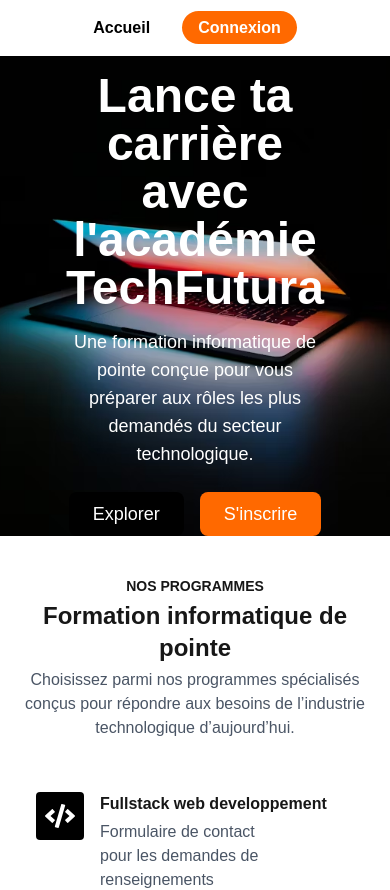
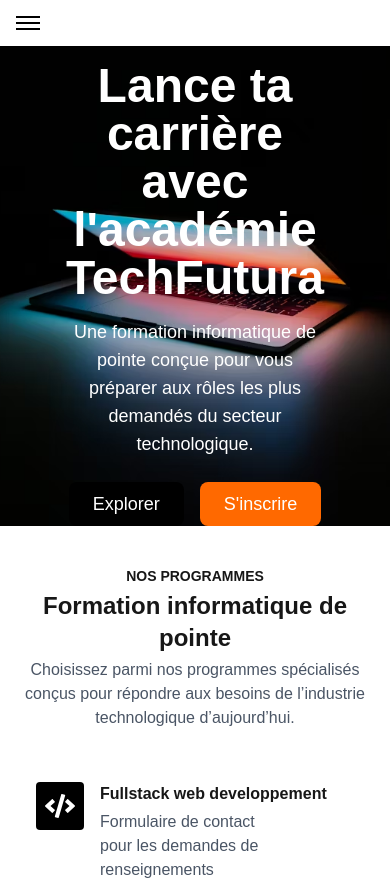
Before and after one commit to Leoratz/PortfolioCDI, a Next.js app in the folder front/: page / in a window 390 px wide. Shown: the top 890 px of the page. Built offline with nearby package versions, Linux system fonts and the light colour scheme; no server answers.

Commit message:
student page + responsive + menu burger

```diff
--- a/front/app/admin/guest/page.tsx
+++ b/front/app/admin/guest/page.tsx
@@ -17,7 +17,7 @@ export default function ContactMessagesList() {
       id: 1,
       name: "Camille Dupont",
       email: "camille@example.com",
-      message: "Bonjour, j’aimerais en savoir plus sur l’admission.",
+      message: "Bonjour, j'aimerais en savoir plus sur l'admission.",
     },
     {
       id: 2,
--- a/front/app/admin/students/add/page.tsx
+++ /dev/null
@@ -1,82 +0,0 @@
-"use client";
-import React from "react";
-
-export default function AddStudent() {
-  return (
-    <main>
-      <div className="flex items-center justify-center min-h-screen bg-gray-100">
-        <section
-          className="bg-white p-8 rounded shadow-md w-full max-w-md"
-          aria-labelledby="add-student-title"
-        >
-          <h1
-            id="add-student-title"
-            className="text-black font-extrabold flex justify-center mb-8 text-2xl"
-            tabIndex={0}
-          >
-            Ajouter un étudiant
-          </h1>
-          <form
-            method="POST"
-            action="/api/students"
-            className="flex flex-col gap-4"
-            aria-label="Formulaire d'ajout d'étudiant"
-            aria-describedby="add-student-desc"
-            autoComplete="off"
-          >
-            <p id="add-student-desc" className="sr-only">
-              Remplissez ce formulaire pour ajouter un nouvel étudiant.
-            </p>
-            <div>
-              <label htmlFor="nom" className="text-black font-semibold block">
-                Nom <span className="text-red-500">*</span>
-              </label>
-              <input
-                type="text"
-                id="nom"
-                name="nom"
-                className="border border-gray-300 rounded px-3 py-2 text-black w-full"
-                required
-                aria-required="true"
-                aria-label="Nom de l'étudiant"
-              />
-            </div>
-            <div>
-              <label htmlFor="prenom" className="text-black font-semibold block">
-                Prénom <span className="text-red-500">*</span>
-              </label>
-              <input
-                type="text"
-                id="prenom"
-                name="prenom"
-                className="border border-gray-300 rounded px-3 py-2 text-black w-full"
-                required
-                aria-required="true"
-                aria-label="Prénom de l'étudiant"
-              />
-            </div>
-            <div>
-              <label htmlFor="github" className="text-black font-semibold block">
-                GitHub <span className="text-gray-400">(optionnel)</span>
-              </label>
-              <input
-                type="text"
-                id="github"
-                name="github"
-                className="border border-gray-300 rounded px-3 py-2 text-black w-full"
-                aria-label="Profil GitHub de l'étudiant"
-              />
-            </div>
-            <button
-              type="submit"
-              className="bg-orange-500 rounded px-4 py-2 hover:bg-orange-600 transition-colors text-white font-semibold"
-              aria-label="Ajouter l'étudiant"
-            >
-              Ajouter
-            </button>
-          </form>
-        </section>
-      </div>
-    </main>
-  );
-}
--- a/front/app/project/[id]/page.tsx
+++ b/front/app/project/[id]/page.tsx
@@ -36,12 +36,12 @@ export default function ProjectDetails() {
       tabIndex={0}
     >
       <div
-        className="bg-white p-7 rounded shadow-md w-full max-w-4xl my-8"
+        className="bg-white p-4 sm:p-7 rounded shadow-md w-full max-w-4xl my-8"
         aria-label="Détails du projet"
         aria-describedby="project-details-desc"
       >
         <h1
-          className="text-2xl font-bold mb-5 text-center text-black"
+          className="sm:text-2xl text-xl font-bold mb-5 text-center text-black"
           id="project-details-title"
           tabIndex={0}
         >
@@ -139,7 +139,7 @@ export default function ProjectDetails() {
               >
                 Galerie :
               </p>
-
+              <div className="grid grid-cols-1 sm:grid-cols-2 md:grid-cols-3 gap-4">
                 {project?.medias?.map((medium) => (
                   <div key={medium.id}>
                     <Image
@@ -156,5 +156,6 @@ export default function ProjectDetails() {
           </div>
         </div>
       </div>
+    </div>
   );
 }
--- /dev/null
+++ b/front/app/students/add/page.tsx
@@ -0,0 +1,80 @@
+"use client";
+import React from "react";
+
+export default function AddStudent() {
+  return (
+    <main className="min-h-screen w-full flex items-center justify-center bg-gray-100">
+      <section
+        className="bg-white p-8 rounded shadow-md w-full h-full max-w-2xl flex flex-col justify-center"
+        aria-labelledby="add-student-title"
+      >
+        <h1
+          id="add-student-title"
+          className="text-black font-extrabold flex justify-center mb-8 text-2xl"
+          tabIndex={0}
+        >
+          Ajouter un étudiant
+        </h1>
+        <form
+          method="POST"
+          action="/api/students"
+          className="flex flex-col gap-4 w-full"
+          aria-label="Formulaire d'ajout d'étudiant"
+          aria-describedby="add-student-desc"
+          autoComplete="off"
+        >
+          <p id="add-student-desc" className="sr-only">
+            Remplissez ce formulaire pour ajouter un nouvel étudiant.
+          </p>
+          <div>
+            <label htmlFor="nom" className="text-black font-semibold block">
+              Nom <span className="text-red-500">*</span>
+            </label>
+            <input
+              type="text"
+              id="nom"
+              name="nom"
+              className="border border-gray-300 rounded px-3 py-2 text-black w-full"
+              required
+              aria-required="true"
+              aria-label="Nom de l'étudiant"
+            />
+          </div>
+          <div>
+            <label htmlFor="prenom" className="text-black font-semibold block">
+              Prénom <span className="text-red-500">*</span>
+            </label>
+            <input
+              type="text"
+              id="prenom"
+              name="prenom"
+              className="border border-gray-300 rounded px-3 py-2 text-black w-full"
+              required
+              aria-required="true"
+              aria-label="Prénom de l'étudiant"
+            />
+          </div>
+          <div>
+            <label htmlFor="github" className="text-black font-semibold block">
+              GitHub
+            </label>
+            <input
+              type="text"
+              id="github"
+              name="github"
+              className="border border-gray-300 rounded px-3 py-2 text-black w-full"
+              aria-label="Profil GitHub de l'étudiant"
+            />
+          </div>
+          <button
+            type="submit"
+            className="bg-orange-500 rounded px-4 py-2 hover:bg-orange-600 transition-colors text-white font-semibold w-full"
+            aria-label="Ajouter l'étudiant"
+          >
+            Ajouter
+          </button>
+        </form>
+      </section>
+    </main>
+  );
+}
--- a/front/components/Menu.tsx
+++ b/front/components/Menu.tsx
@@ -2,21 +2,53 @@
 
 import Link from "next/link";
 import { useAuth } from "@/context/AuthContext";
+import { useState } from "react";
 
 export default function Menu() {
   const { isLogged, logoutUser } = useAuth();
+  const [open, setOpen] = useState(false);
 
   const handleLogout = async () => {
     await logoutUser();
-  }
+  };
 
   return (
-    <nav
-      className="bg-white shadow-md py-4"
-      aria-label="Menu principal"
-    >
+    <nav className="bg-white shadow-md py-4" aria-label="Menu principal">
+      {/* Hamburger for mobile */}
+      <div className="flex justify-between items-center px-4 sm:px-8 md:px-16 lg:px-32">
+        <button
+          className="sm:hidden flex flex-col justify-center items-center"
+          aria-label={open ? "Fermer le menu" : "Ouvrir le menu"}
+          aria-expanded={open}
+          aria-controls="main-menu"
+          onClick={() => setOpen(!open)}
+        >
+          <span
+            className={`block w-6 h-0.5 bg-black mb-1 transition-all ${
+              open ? "rotate-45 translate-y-2" : ""
+            }`}
+          ></span>
+          <span
+            className={`block w-6 h-0.5 bg-black mb-1 transition-all ${
+              open ? "opacity-0" : ""
+            }`}
+          ></span>
+          <span
+            className={`block w-6 h-0.5 bg-black transition-all ${
+              open ? "-rotate-45 -translate-y-2" : ""
+            }`}
+          ></span>
+        </button>
+      </div>
+      {/* Menu ordi */}
       <ul
-        className="flex justify-center gap-8 items-center"
+        id="main-menu"
+        className={`
+          flex-col sm:flex-row flex justify-center gap-8 items-center
+          ${open ? "flex" : "hidden"} sm:flex
+          bg-white sm:bg-transparent w-full sm:w-auto py-4 sm:py-0
+          transition-all
+        `}
         role="menubar"
       >
         <li role="none">
@@ -26,6 +58,7 @@ export default function Menu() {
             role="menuitem"
             tabIndex={0}
             aria-label="Accueil"
+            onClick={() => setOpen(false)}
           >
             Accueil
           </Link>
@@ -39,6 +72,7 @@ export default function Menu() {
               role="menuitem"
               tabIndex={0}
               aria-label="Connexion"
+              onClick={() => setOpen(false)}
             >
               Connexion
             </Link>
@@ -54,6 +88,7 @@ export default function Menu() {
                 role="menuitem"
                 tabIndex={0}
                 aria-label="Utilisateurs"
+                onClick={() => setOpen(false)}
               >
                 Utilisateurs
               </Link>
```
Also changed, not shown: 1 other file (tests, documents, lock files or other folders). Lines whose indentation alone changed are shown as unchanged.
